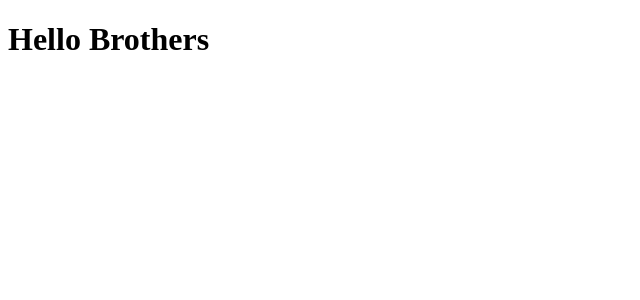
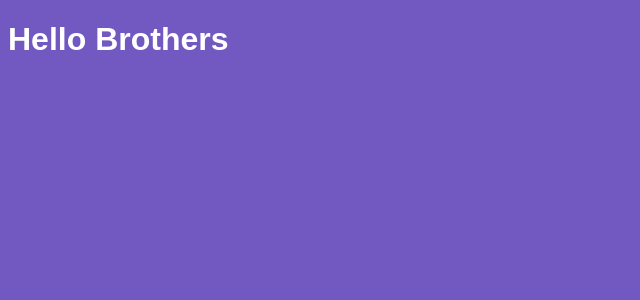
Before and after one commit to MMortari/bootcamp-02-react-mod04, a React app: page / in a window 1280 px wide. Shown: the top 300 px of the page, without its empty margins (0-640 px from the left). Built offline with nearby package versions, Linux system fonts and the light colour scheme.

Commit message:
Importando CSS

```diff
--- a/package.json
+++ b/package.json
@@ -16,6 +16,8 @@
     "@babel/preset-env": "^7.5.5",
     "@babel/preset-react": "^7.0.0",
     "babel-loader": "^8.0.6",
+    "css-loader": "^3.2.0",
+    "style-loader": "^1.0.0",
     "webpack": "^4.39.2",
     "webpack-cli": "^3.3.6",
     "webpack-dev-server": "^3.8.0"
--- /dev/null
+++ b/src/App.css
@@ -0,0 +1,5 @@
+body {
+  background: #7159c1;
+  color: #FFF;
+  font-family: Arial, Helvetica, sans-serif;
+}
--- a/src/App.js
+++ b/src/App.js
@@ -1,4 +1,6 @@
 import React from 'react';
+
+import './App.css';
 
 function App() {
   return <h1>Hello Brothers</h1>
--- a/webpack.config.js
+++ b/webpack.config.js
@@ -17,6 +17,14 @@
         use: {
           loader: 'babel-loader'
         }
+      },
+      {
+        test: /\.css$/,
+        exclude: /node_modules/,
+        use: [
+          { loader: 'style-loader' },
+          { loader: 'css-loader' }
+        ]
       }
     ]
   }
```
Also changed, not shown: 1 other file (tests, documents, lock files or other folders).
